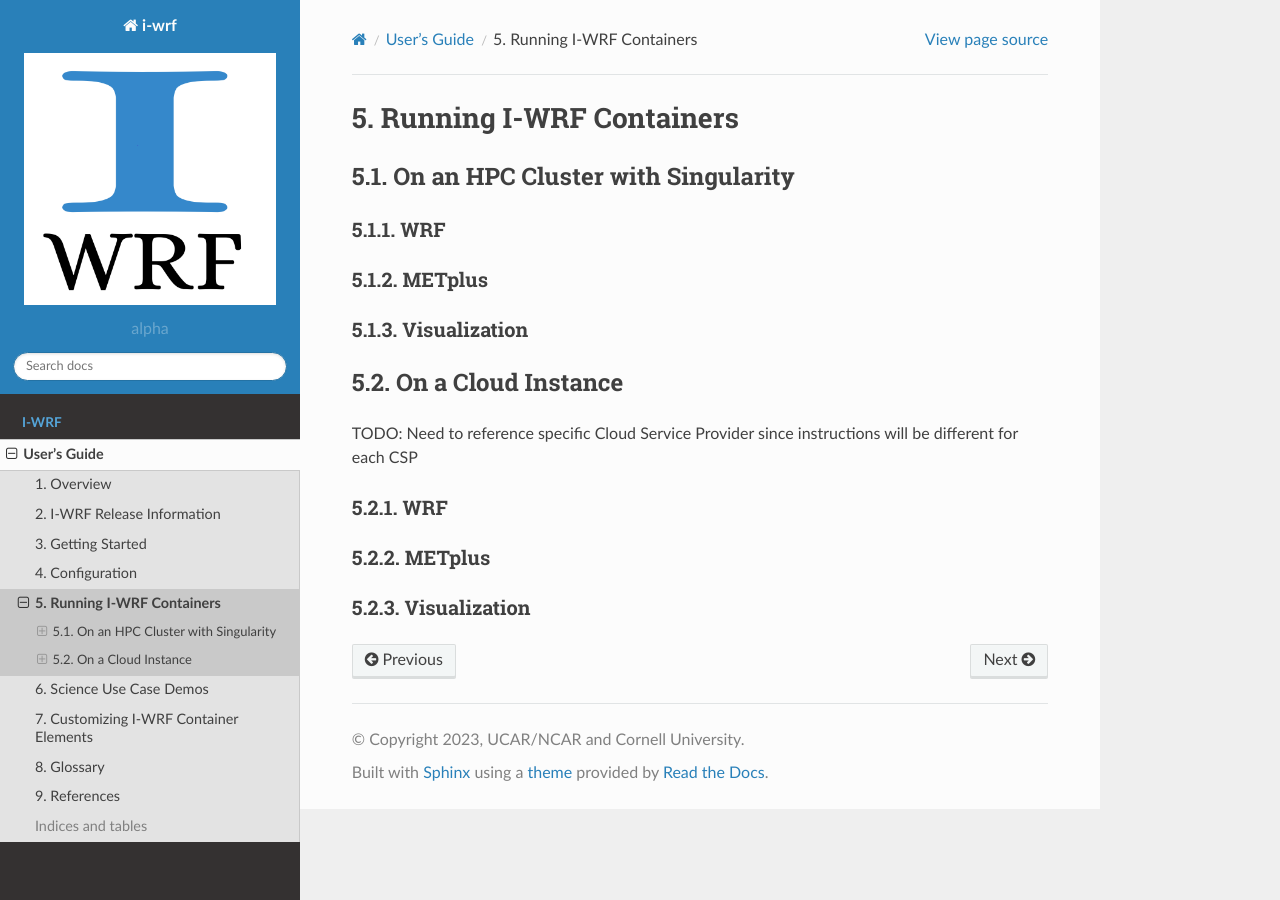
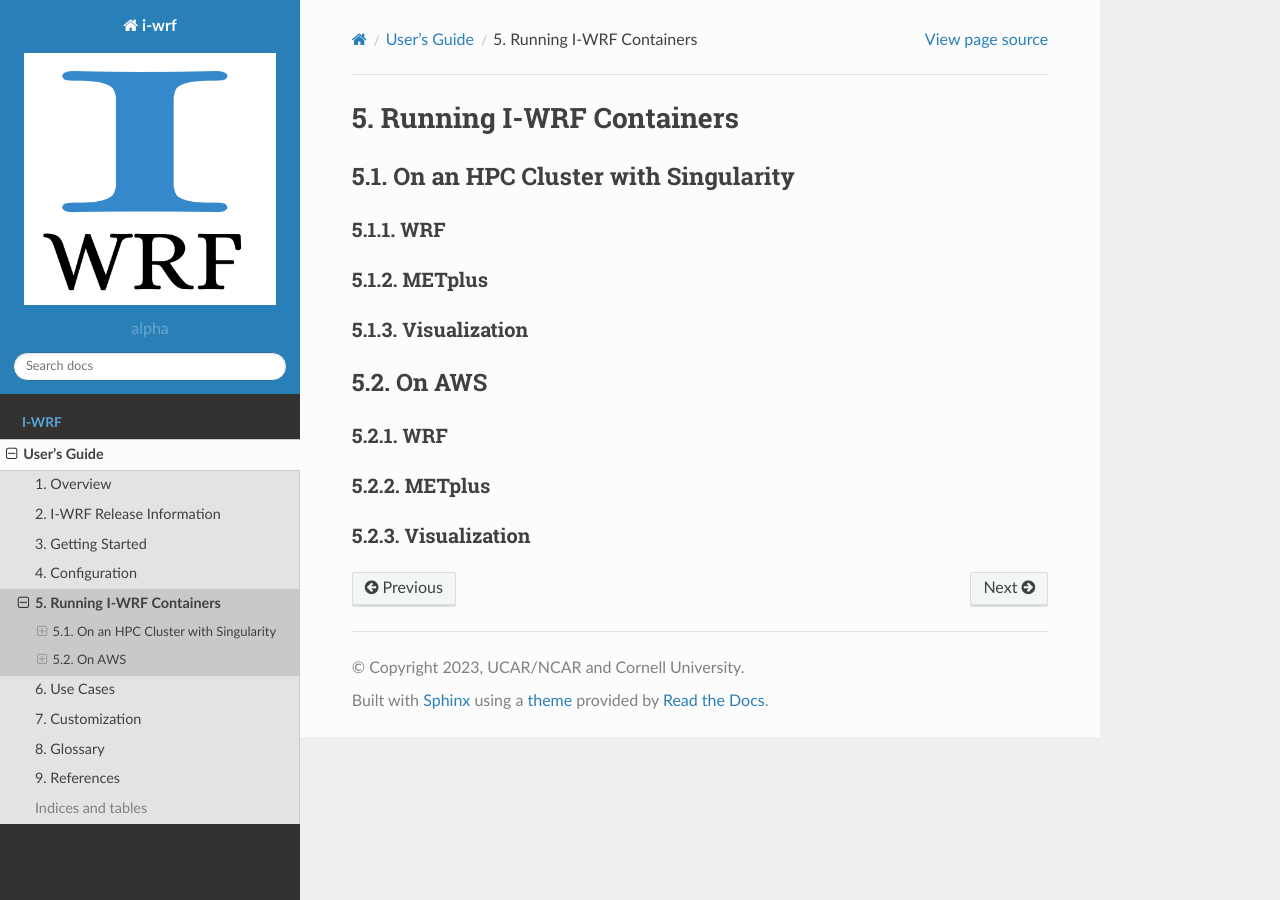
Before and after one commit to NCAR/i-wrf, a Sphinx documentation site: the page built from docs/Users_Guide/running.rst, in a window 1280 px wide. Built offline with Sphinx 7.4.7 and the Read the Docs theme 2.0.0, drawn with Linux system fonts in a browser that asks for light colours; comment, search, counter and statistics services are not loaded.

Commit message:
updates to outline discussed in meeting 20230707

```diff
--- a/docs/Users_Guide/customization.rst
+++ b/docs/Users_Guide/customization.rst
@@ -1,6 +1,6 @@
-************************************
-Customizing I-WRF Container Elements
-************************************
+*************
+Customization
+*************
 
 WRF
 ===
--- a/docs/Users_Guide/index.rst
+++ b/docs/Users_Guide/index.rst
@@ -39,7 +39,7 @@ The National Center for Atmospheric Research (NCAR) is sponsored by the National
    gettingstarted
    configuration
    running
-   examples
+   usecases
    customization
    glossary
    references
--- a/docs/Users_Guide/running.rst
+++ b/docs/Users_Guide/running.rst
@@ -14,10 +14,8 @@ METplus
 Visualization
 -------------
 
-On a Cloud Instance
-===================
-
-TODO: Need to reference specific Cloud Service Provider since instructions will be different for each CSP
+On AWS
+======
 
 WRF
 ---
--- a/docs/Users_Guide/examples.rst
+++ b/docs/Users_Guide/usecases.rst
@@ -1,6 +1,6 @@
-**********************
-Science Use Case Demos
-**********************
+*********
+Use Cases
+*********
 
 Generic CONUS “interesting weather”
 ===================================
```
